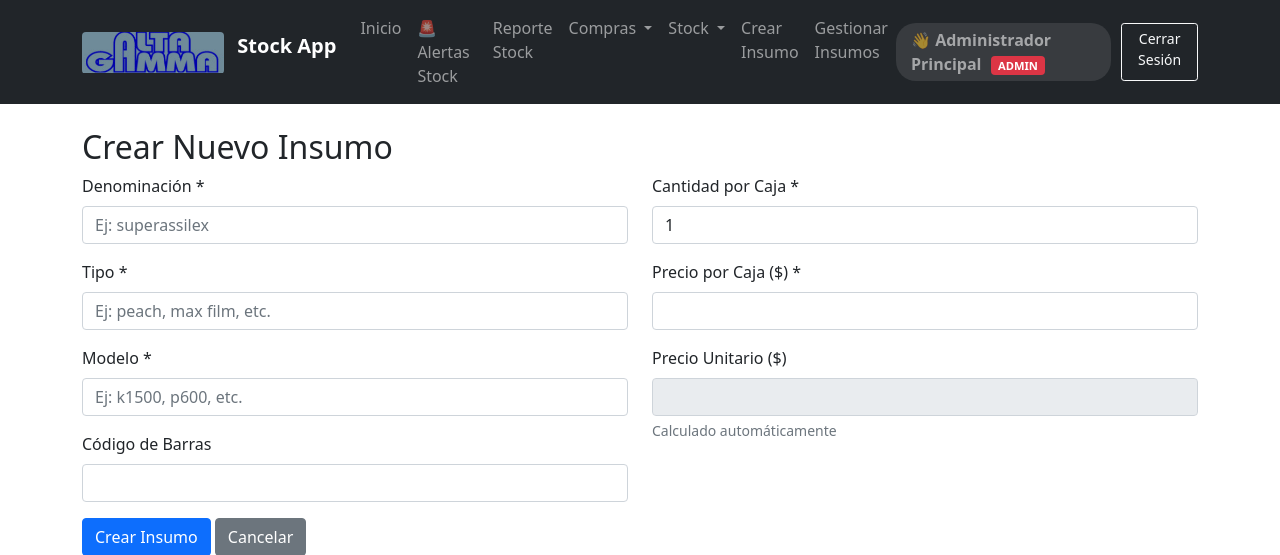
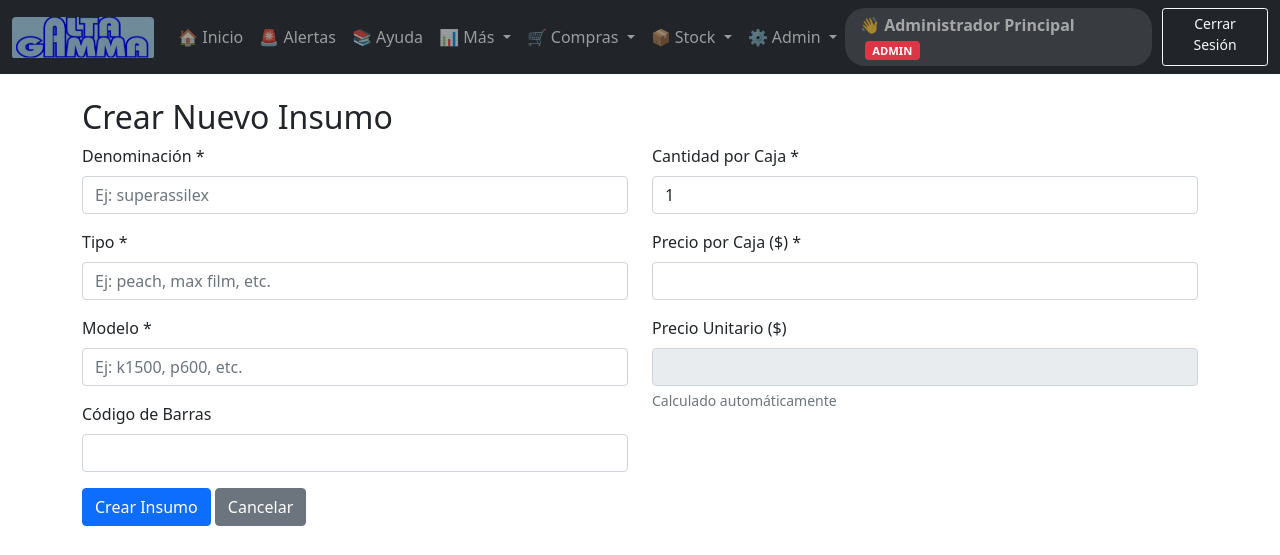
Before and after one commit to feddds/sistema-stock, a Flask app: page /crear-insumo in a window 1280 px wide. Shown: the top 555 px of the page. Run offline with Flask 3, Linux system fonts and the light colour scheme; a user stored in the database is signed in.

Commit message:
feat: optimizar navbar con container-fluid y diseño compacto

```diff
--- a/templates/base.html
+++ b/templates/base.html
@@ -18,28 +18,30 @@
             margin-left: 5px;
         }
         .logo-img {
-            height: 32px;
+            height: 42px;
+            border-radius: 4px;
+            object-fit: contain;
         }
         @media (max-width: 768px) {
             .logo-img {
-                height: 28px;
+                height: 36px;
             }
+        }
+        .navbar-nav .nav-link {
+            white-space: nowrap;
         }
     </style>
 </head>
 <body>
-    <!-- Navbar mejorada con Logo -->
+    <!-- Navbar con container-fluid -->
     <nav class="navbar navbar-expand-lg navbar-dark bg-dark">
-        <div class="container">
-            <!-- Logo con estilo más moderno -->
+        <div class="container-fluid">  <!-- ← CAMBIADO A container-fluid -->
+            <!-- Logo SOLO -->
             <a class="navbar-brand" href="{{ url_for('index') }}">
                 <img src="{{ url_for('static', filename='img/logo.png') }}"
                      alt="Logo Empresa"
-                     height="42"
-                     class="d-inline-block align-text-top me-2 rounded"
-                     style="object-fit: contain;"
+                     class="logo-img d-inline-block align-text-top"
                      onerror="this.style.display='none'">
-                <span class="fw-bold">Stock App</span>
             </a>
 
             <!-- Botón para móviles -->
@@ -52,30 +54,50 @@
                 <ul class="navbar-nav me-auto">
                     {% if session.user_id %}
                     <li class="nav-item">
-                        <a class="nav-link" href="{{ url_for('index') }}">Inicio</a>
-                    </li>
-
-                       <!-- 🚨 AGREGA ESTA LÍNEA JUSTO AQUÍ -->
-                    <li class="nav-item">
-                        <a class="nav-link" href="{{ url_for('alertas_stock') }}">
-                            🚨 Alertas Stock
+                        <a class="nav-link" href="{{ url_for('index') }}">
+                            🏠 Inicio
                         </a>
                     </li>
 
-                    <!-- Menú Reportes - Visible para todos los roles -->
+                    <!-- Alertas de Stock - Siempre visible -->
                     <li class="nav-item">
-                        <a class="nav-link" href="{{ url_for('reporte_stock') }}">Reporte Stock</a>
+                        <a class="nav-link" href="{{ url_for('alertas_stock') }}">
+                            🚨
+                            <span class="d-none d-md-inline">Alertas</span>
+                        </a>
+                    </li>
+
+                    <!-- Ayuda - Siempre visible -->
+                    <li class="nav-item">
+                        <a class="nav-link" href="{{ url_for('ayuda') }}">
+                            📚
+                            <span class="d-none d-md-inline">Ayuda</span>
+                        </a>
+                    </li>
+
+                    <!-- Menú Más (Reportes) Compacto -->
+                    <li class="nav-item dropdown">
+                        <a class="nav-link dropdown-toggle" href="#" role="button" data-bs-toggle="dropdown">
+                            📊
+                            <span class="d-none d-md-inline">Más</span>
+                        </a>
+                        <ul class="dropdown-menu">
+                            <li><a class="dropdown-item" href="{{ url_for('reporte_stock') }}">📈 Stock Actual</a></li>
+                            <li><a class="dropdown-item" href="{{ url_for('listado_compras') }}">🛒 Historial Compras</a></li>
+                            <li><a class="dropdown-item" href="{{ url_for('listado_consumos') }}">📤 Historial Consumos</a></li>
+                        </ul>
                     </li>
 
                     <!-- Menú Compras - Solo compras y admin -->
                     {% if session.user_rol in ['compras', 'admin'] %}
                     <li class="nav-item dropdown">
                         <a class="nav-link dropdown-toggle" href="#" role="button" data-bs-toggle="dropdown">
-                            Compras
+                            🛒
+                            <span class="d-none d-md-inline">Compras</span>
                         </a>
                         <ul class="dropdown-menu">
-                            <li><a class="dropdown-item" href="{{ url_for('registrar_compra') }}">Registrar Compra</a></li>
-                            <li><a class="dropdown-item" href="{{ url_for('listado_compras') }}">Listado Compras</a></li>
+                            <li><a class="dropdown-item" href="{{ url_for('registrar_compra') }}">➕ Registrar Compra</a></li>
+                            <li><a class="dropdown-item" href="{{ url_for('listado_compras') }}">📋 Listado Compras</a></li>
                         </ul>
                     </li>
                     {% endif %}
@@ -84,22 +106,27 @@
                     {% if session.user_rol in ['stock', 'admin'] %}
                     <li class="nav-item dropdown">
                         <a class="nav-link dropdown-toggle" href="#" role="button" data-bs-toggle="dropdown">
-                            Stock
+                            📦
+                            <span class="d-none d-md-inline">Stock</span>
                         </a>
                         <ul class="dropdown-menu">
-                            <li><a class="dropdown-item" href="{{ url_for('registrar_consumo') }}">Registrar Consumo</a></li>
-                            <li><a class="dropdown-item" href="{{ url_for('listado_consumos') }}">Listado Consumos</a></li>
+                            <li><a class="dropdown-item" href="{{ url_for('registrar_consumo') }}">📤 Registrar Consumo</a></li>
+                            <li><a class="dropdown-item" href="{{ url_for('listado_consumos') }}">📋 Listado Consumos</a></li>
                         </ul>
                     </li>
                     {% endif %}
 
                     <!-- Menú Admin - Solo admin -->
                     {% if session.user_rol == 'admin' %}
-                    <li class="nav-item">
-                        <a class="nav-link" href="{{ url_for('crear_insumo') }}">Crear Insumo</a>
-                    </li>
-                    <li class="nav-item">
-                        <a class="nav-link" href="{{ url_for('gestion_insumos') }}">Gestionar Insumos</a>
+                    <li class="nav-item dropdown">
+                        <a class="nav-link dropdown-toggle" href="#" role="button" data-bs-toggle="dropdown">
+                            ⚙️
+                            <span class="d-none d-md-inline">Admin</span>
+                        </a>
+                        <ul class="dropdown-menu">
+                            <li><a class="dropdown-item" href="{{ url_for('crear_insumo') }}">➕ Crear Insumo</a></li>
+                            <li><a class="dropdown-item" href="{{ url_for('gestion_insumos') }}">📦 Gestionar Insumos</a></li>
+                        </ul>
                     </li>
                     {% endif %}
                     {% endif %}
@@ -129,7 +156,7 @@
         </div>
     </nav>
 
-    <!-- Contenido principal -->
+    <!-- Contenido principal SÍ mantiene container normal -->
     <div class="container mt-4">
         {% with messages = get_flashed_messages(with_categories=true) %}
             {% if messages %}
```
